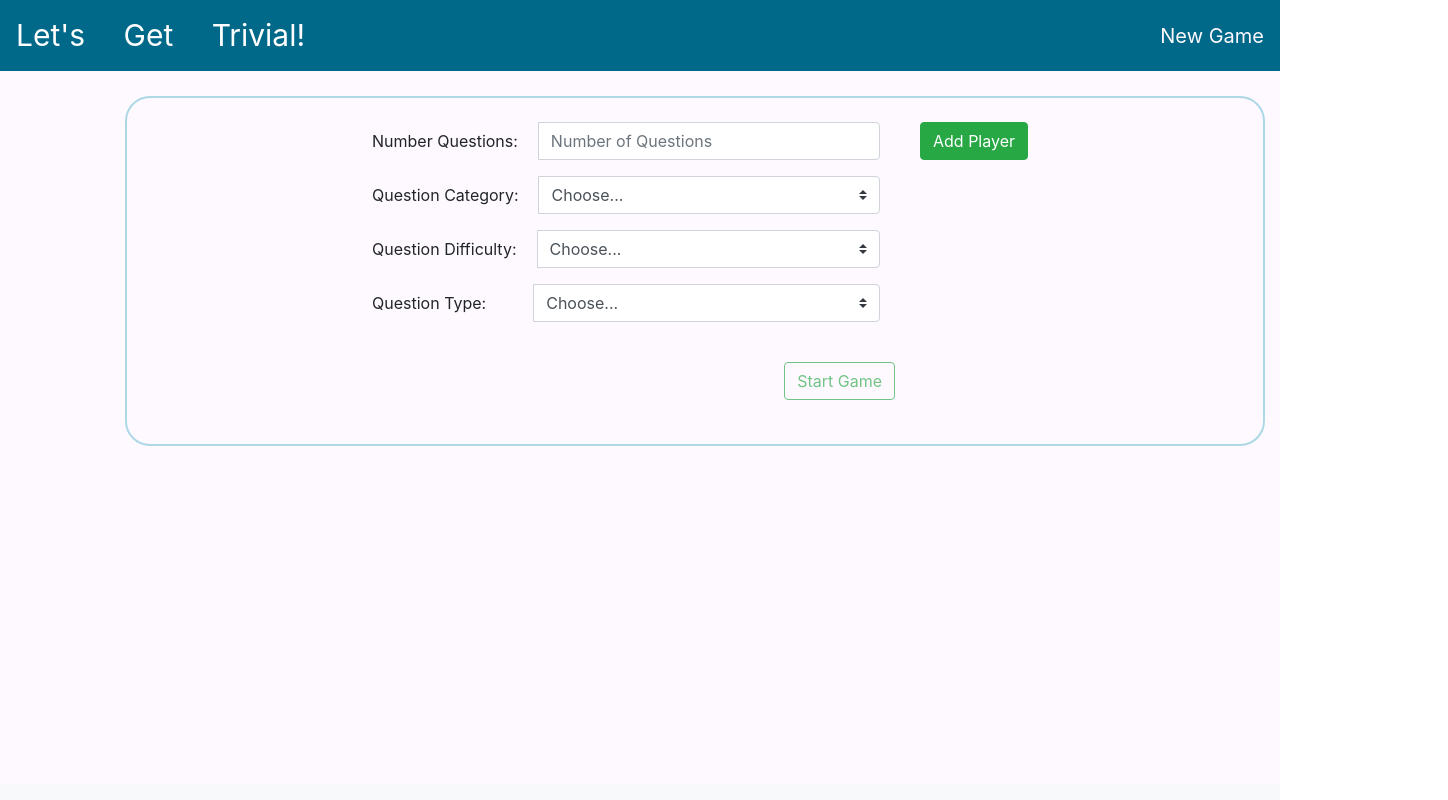
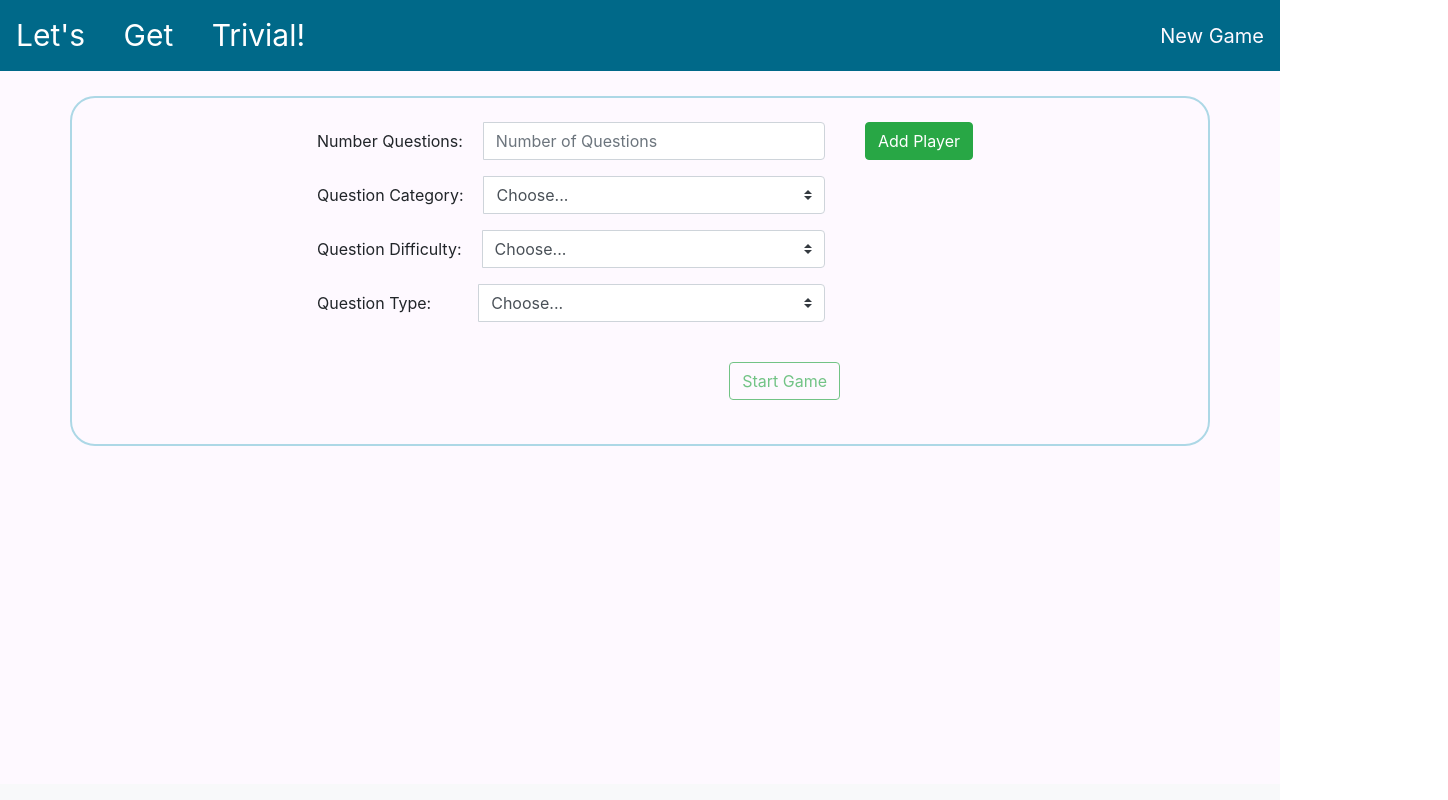
Before and after one commit to NatalieClark2021/Trivia-App-Project, an Angular app: page /game-settings in a window 1280 px wide. Shown: the top 800 px of the page, 1448 px wide, since content can reach past the window. Built offline with nearby package versions, Linux system fonts and the light colour scheme.

Commit message:
centered the game settings form

```diff
--- a/src/app/game-settings/game-settings.component.css
+++ b/src/app/game-settings/game-settings.component.css
@@ -16,5 +16,5 @@ form {
   border: 2px solid lightblue;
   border-radius: 25px;
   margin-top: 25px;
-  margin-left: 125px;
+  /* margin-left: 125px; */
  }
--- a/src/app/game-settings/game-settings.component.html
+++ b/src/app/game-settings/game-settings.component.html
@@ -1,5 +1,5 @@
 
-<div class="borderMe container center">
+<div class="borderMe container center" style="justify-content:center">
   <br>
 
   <form [formGroup]="gameSettingsForm" (ngSubmit)="onStartGame()" class="col-12">
```
